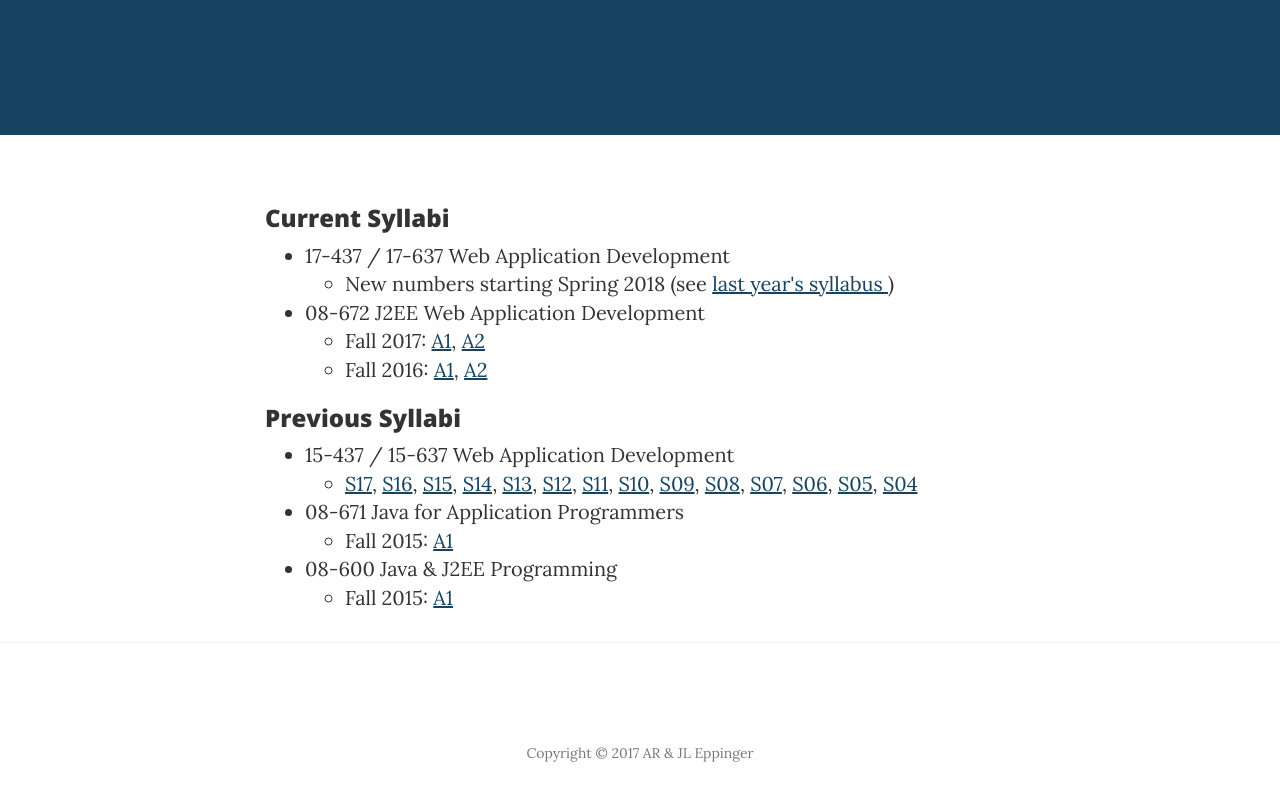
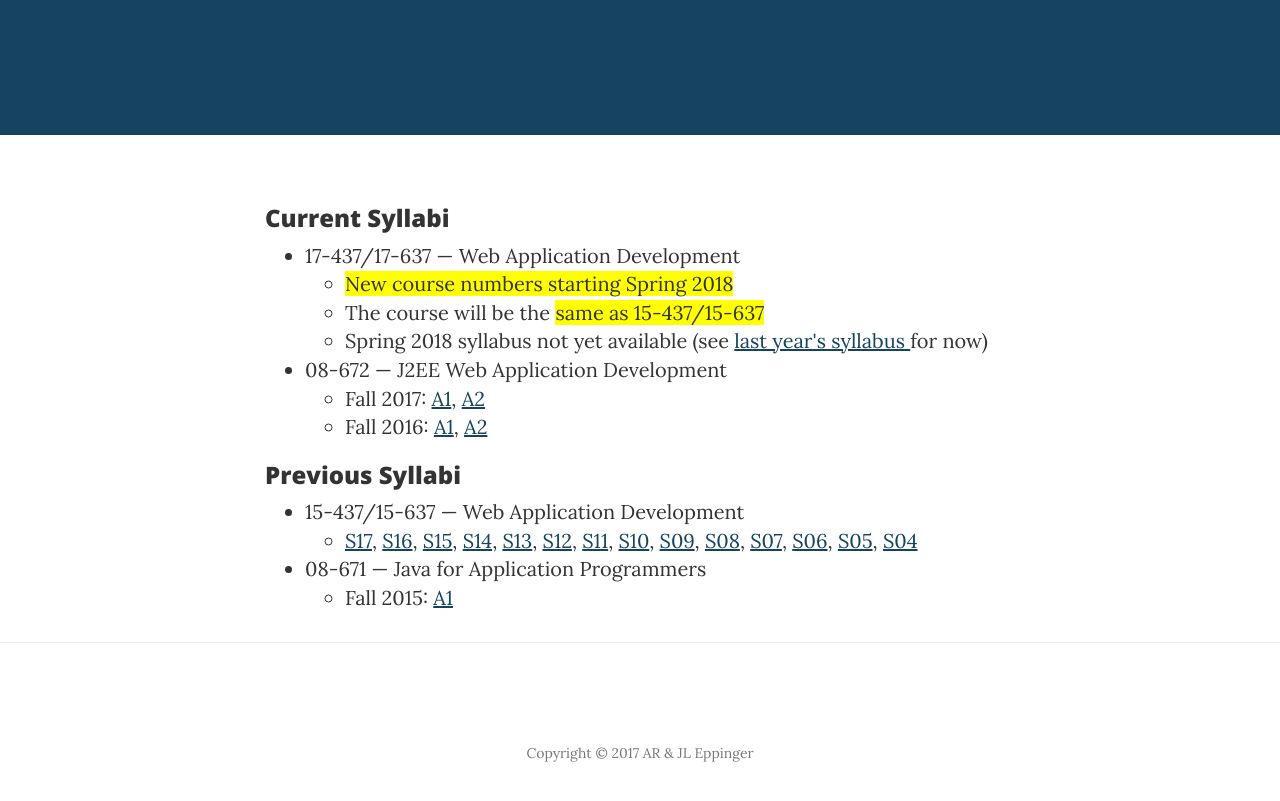
Before and after one commit to je0k/je0k.github.io, a plain HTML site: page Courses.html in a window 1280 px wide. Shown: the part 221-1022 px from the top of the page. Drawn offline with nearby package versions, Linux system fonts and the light colour scheme.

Commit message:
Updated info about Spring 2018.  Also remove 08-600 -- couldn't find the syllabus.

```diff
--- a/Courses.html
+++ b/Courses.html
@@ -95,18 +95,29 @@
                 <h3>Current Syllabi</h3>
                 <ul>
                     <li>
-                        17-437 / 17-637 Web Application Development
+                        17-437/17-637 &#8212; Web Application Development
                         <ul>
                             <li>
-                                New numbers starting Spring 2018 (see
+                                <span style="background-color:yellow">
+                                    New course numbers starting Spring 2018
+                                </span>
+                            </li>
+                            <li>
+                                The course will be the
+                                <span style="background-color:yellow">
+                                    same as 15-437/15-637
+                                </span>
+                            </li>
+                            <li>
+                                Spring 2018 syllabus not yet available (see
                                 <a class="syllabi-link" href="syllabi/15x37-s17-syllabus.pdf">
                                     last year's syllabus
-                                </a>)
+                                </a> for now)
                             </li>
                         </ul>
                     </li>
                     <li>
-                        08-672 J2EE Web Application Development
+                        08-672 &#8212; J2EE Web Application Development
                         <ul>
                             <li>
                                 Fall 2017:
@@ -124,7 +135,7 @@
                 <h3>Previous Syllabi</h3>
                 <ul>
                     <li>
-                        15-437 / 15-637 Web Application Development
+                        15-437/15-637 &#8212; Web Application Development
                         <ul>
                             <li>
                                 <a class="syllabi-link" href="syllabi/15x37-s17-syllabus.pdf">S17</a>,
@@ -145,15 +156,9 @@
                         </ul>
                     </li>
                     <li>
-                        08-671 Java for Application Programmers
+                        08-671 &#8212; Java for Application Programmers
                         <ul>
                             <li>Fall 2015: <a class="syllabi-link" href="syllabi/08671-f15-syllabus.pdf">A1</a></li>
-                        </ul>
-                    </li>
-                    <li>
-                        08-600 Java &amp; J2EE Programming
-                        <ul>
-                            <li>Fall 2015: <a class="syllabi-link" href="test.pdf">A1</a></li>
                         </ul>
                     </li>
                 </ul>
```
